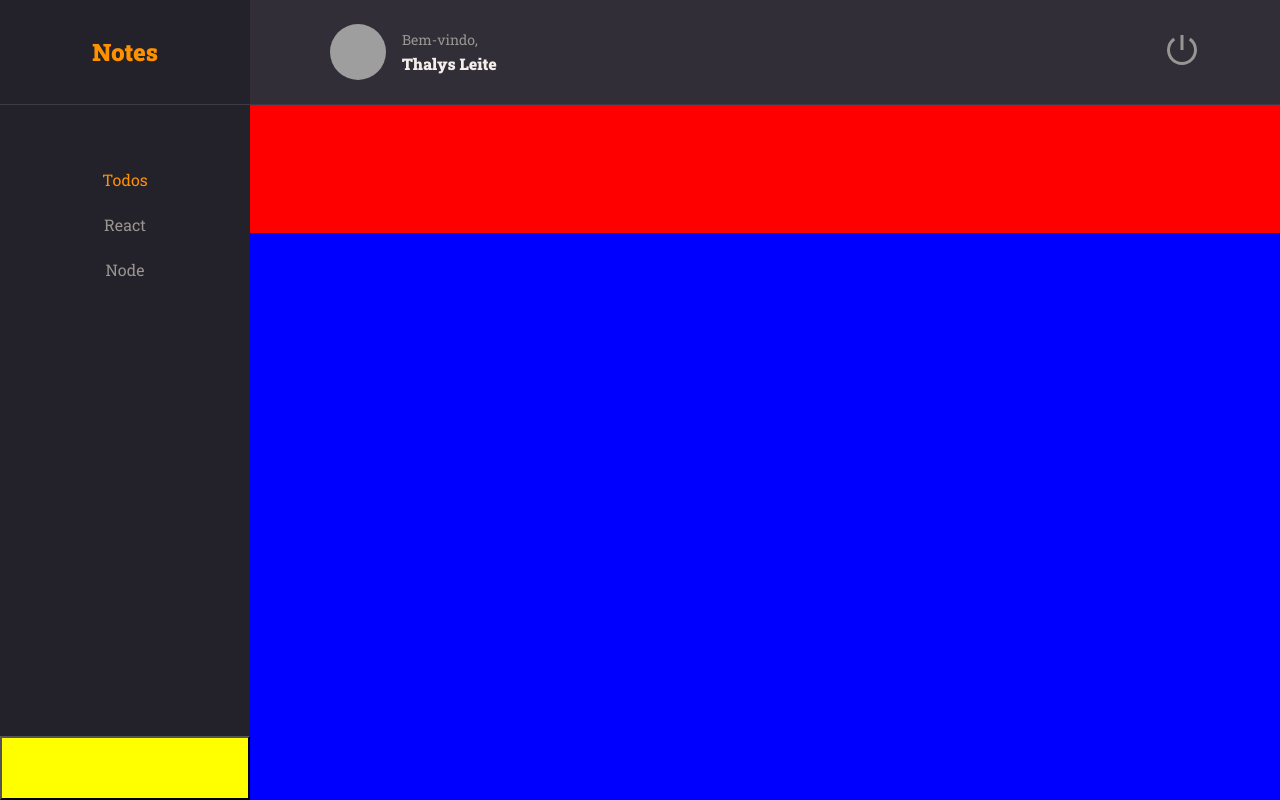
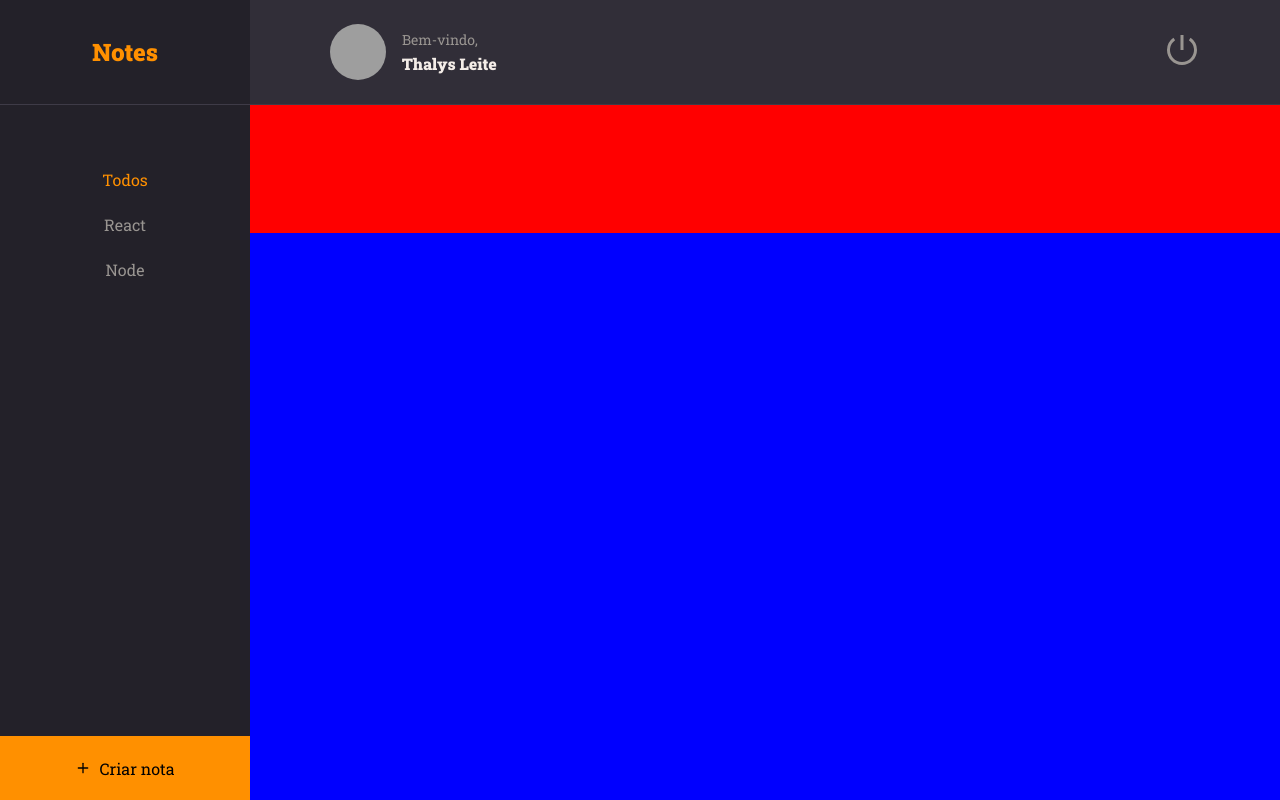
Before and after one commit to Thalys001/notes-react, a React (Vite) app: page / in a window 1280 px wide. Built offline with nearby package versions, Linux system fonts and the light colour scheme; grey boxes are pictures that could not be loaded.

Commit message:
feat: adding create note button

```diff
--- a/src/pages/Home/index.jsx
+++ b/src/pages/Home/index.jsx
@@ -1,3 +1,4 @@
+import { FiPlus } from 'react-icons/fi';
 import { Container, Brand, Menu, Search, Content, NewNote } from './styles'
 
 import { Header } from '../../components/Header'
@@ -14,7 +15,7 @@
 
       <Menu>
         <li>
-          <ButtonText title="Todos" isActive/>
+          <ButtonText title="Todos" $isactive />
         </li>
         <li>
           <ButtonText title="React" />
@@ -34,7 +35,8 @@
       </Content>
 
       <NewNote>
-
+        <FiPlus />
+        Criar nota
       </NewNote>
     </Container>
   )
--- a/src/pages/Home/styles.js
+++ b/src/pages/Home/styles.js
@@ -59,5 +59,14 @@
 
 export const NewNote = styled.button`
   grid-area: newnote;
-  background: yellow;
+  background-color: ${({ theme }) => theme.COLORS.ORANGE};
+  border: none;
+
+  display: flex;
+  align-items: center;
+  justify-content: center;
+
+  svg {
+    margin-right: 8px;
+  }
 `;
```
